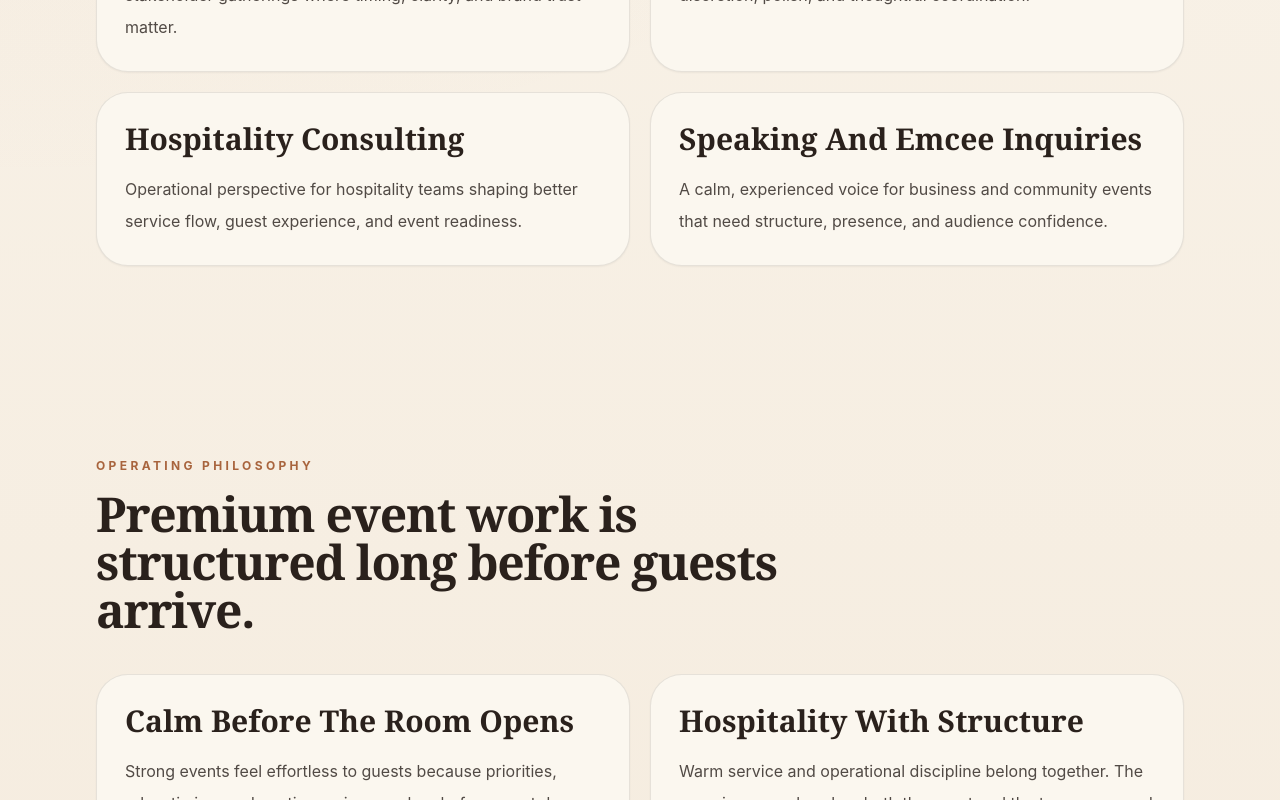
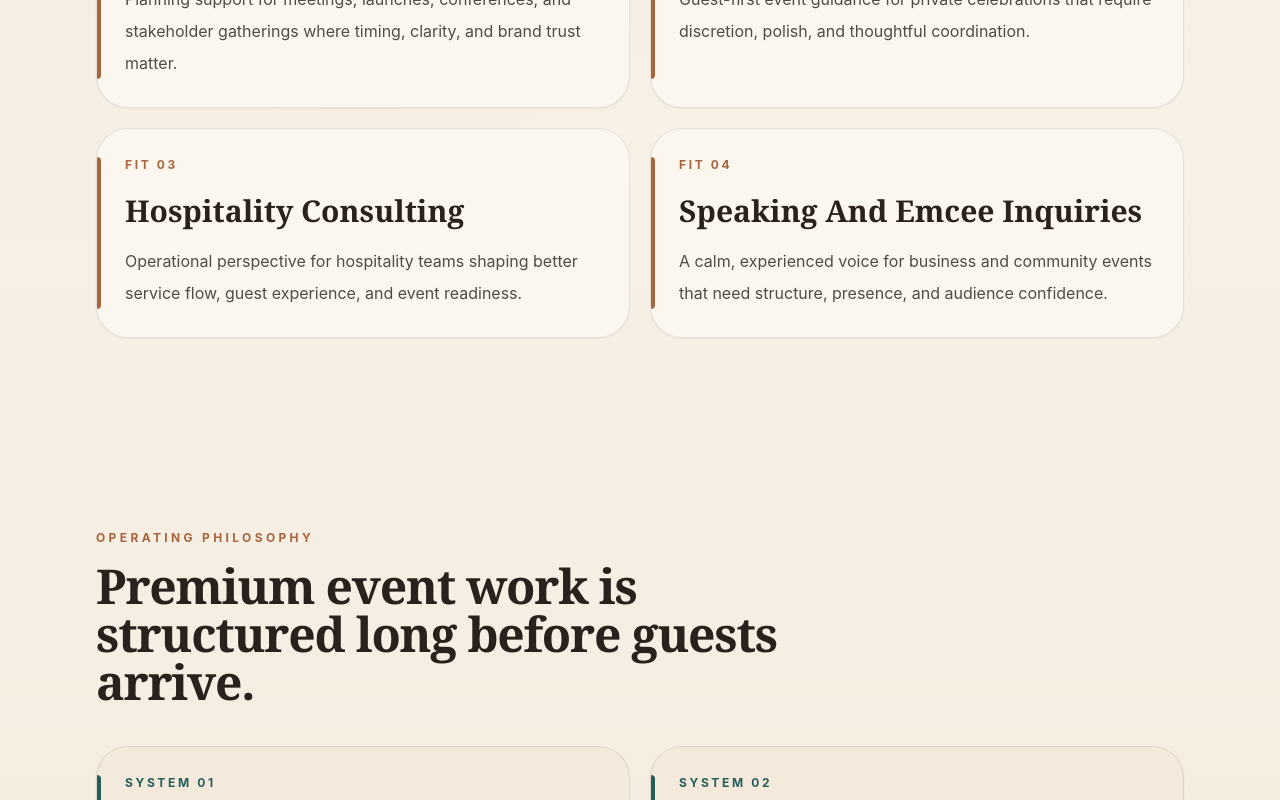
Before and after one commit to proviainc/mahnazalikhani-site, a Next.js app: page / in a window 1280 px wide. Shown: the part 1540-2340 px from the top of the page. Built offline with nearby package versions, Linux system fonts and the light colour scheme.

Commit message:
Add content-based visual card accents

```diff
--- a/app/event-strategy/page.tsx
+++ b/app/event-strategy/page.tsx
@@ -49,9 +49,11 @@ export default function EventStrategyPage() {
           title="The consultation is designed for teams who need clarity before committing the next step."
         />
         <div className="mt-10 grid gap-4">
-          {consultationFit.map((item) => (
-            <div key={item} className="card flex gap-4">
-              <span className="mt-1 h-3 w-3 shrink-0 rounded-full bg-copper" aria-hidden="true" />
+          {consultationFit.map((item, index) => (
+            <div key={item} className="card relative overflow-hidden border-l-4 border-l-copper bg-softSand/35">
+              <p className="mb-3 text-xs font-bold uppercase tracking-[0.22em] text-copper">
+                Fit clarity {String(index + 1).padStart(2, '0')}
+              </p>
               <p className="text-lg leading-8 text-muted">{item}</p>
             </div>
           ))}
@@ -62,7 +64,7 @@ export default function EventStrategyPage() {
           eyebrow="How The Call Helps"
           title="A simple flow for turning uncertainty into planning priorities."
         />
-        <CardGrid items={consultationSteps} />
+        <CardGrid items={consultationSteps} role="process" />
       </section>
       <CTASection
         title="Book Mahnaz’s event strategy consultation."
--- a/app/experience/page.tsx
+++ b/app/experience/page.tsx
@@ -53,14 +53,14 @@ export default function ExperiencePage() {
           eyebrow="Selected Context"
           title="Six focused chapters selected from her professional background."
         />
-        <CardGrid items={selectedExperienceChapters} />
+        <CardGrid items={selectedExperienceChapters} role="proof" />
       </section>
       <section className="section-shell">
         <SectionIntro
           eyebrow="Proof Areas"
           title="Where her event perspective is most relevant."
         />
-        <CardGrid items={proofAreas} />
+        <CardGrid items={proofAreas} role="fit" />
       </section>
       <CTASection
         title="Meet her to find out what she can do for your event."
--- a/app/page.tsx
+++ b/app/page.tsx
@@ -28,21 +28,21 @@ export default function HomePage() {
           title="For events where the details carry real reputational weight."
           description="The site is intentionally focused: help visitors understand Mahnaz’s judgment, decide whether there is a fit, and book a consultation."
         />
-        <CardGrid items={audienceCards} />
+        <CardGrid items={audienceCards} role="fit" />
       </section>
       <section className="section-shell">
         <SectionIntro
           eyebrow="Operating Philosophy"
           title="Premium event work is structured long before guests arrive."
         />
-        <CardGrid items={philosophy} />
+        <CardGrid items={philosophy} role="system" />
       </section>
       <section className="section-shell">
         <SectionIntro
           eyebrow="Selected Experience"
           title="Four highlights from a longer operating arc. See Experience for the full chapter list."
         />
-        <CardGrid items={homeExperiencePreview} />
+        <CardGrid items={homeExperiencePreview} role="proof" />
       </section>
       <CTASection
         title="Start with a focused event strategy conversation."
--- a/components/sections.tsx
+++ b/components/sections.tsx
@@ -3,6 +3,49 @@ import Image from 'next/image';
 
 import { TrackedLink } from './page-shell';
 import { siteConfig } from '../site.config';
+
+type CardRole = 'default' | 'fit' | 'system' | 'proof' | 'process';
+
+const cardRoleStyles: Record<
+  CardRole,
+  {
+    accent: string;
+    label: string;
+    labelClass: string;
+    cardClass: string;
+  }
+> = {
+  default: {
+    accent: '',
+    label: '',
+    labelClass: 'text-muted',
+    cardClass: '',
+  },
+  fit: {
+    accent: 'bg-copper',
+    label: 'Fit',
+    labelClass: 'text-copper',
+    cardClass: 'bg-warmIvory',
+  },
+  system: {
+    accent: 'bg-deepTeal',
+    label: 'System',
+    labelClass: 'text-deepTeal',
+    cardClass: 'bg-softSand/35',
+  },
+  proof: {
+    accent: 'bg-copperDark',
+    label: 'Proof',
+    labelClass: 'text-copperDark',
+    cardClass: 'bg-warmIvory',
+  },
+  process: {
+    accent: 'bg-deepTeal',
+    label: 'Step',
+    labelClass: 'text-deepTeal',
+    cardClass: 'bg-warmIvory',
+  },
+};
 
 /**
  * Editorial hero portrait: studio background aligns with a calm, premium frame;
@@ -94,13 +137,40 @@ export function SectionIntro({
 
 export function CardGrid({
   items,
+  role = 'default',
 }: {
   items: ReadonlyArray<{ title: string; description: string }>;
+  role?: CardRole;
 }) {
+  const styles = cardRoleStyles[role];
+
   return (
     <div className="mt-10 grid gap-5 md:grid-cols-2">
-      {items.map((item) => (
-        <article key={item.title} className="card">
+      {items.map((item, index) => (
+        <article
+          key={item.title}
+          className={`card group relative overflow-hidden transition duration-200 hover:-translate-y-0.5 hover:shadow-soft ${styles.cardClass}`}
+        >
+          {role === 'process' ? (
+            <div className="mb-6 flex items-center gap-3">
+              <span className="flex size-10 items-center justify-center rounded-full border border-deepTeal/20 bg-deepTeal/8 text-sm font-bold text-deepTeal">
+                {String(index + 1).padStart(2, '0')}
+              </span>
+              <span className={`text-xs font-bold uppercase tracking-[0.22em] ${styles.labelClass}`}>
+                {styles.label}
+              </span>
+            </div>
+          ) : styles.label ? (
+            <p className={`mb-5 text-xs font-bold uppercase tracking-[0.22em] ${styles.labelClass}`}>
+              {styles.label} {String(index + 1).padStart(2, '0')}
+            </p>
+          ) : null}
+          {role === 'process' ? (
+            <span className={`absolute inset-x-0 top-0 h-1 ${styles.accent}`} aria-hidden="true" />
+          ) : null}
+          {role !== 'default' && role !== 'process' ? (
+            <span className={`absolute inset-y-7 left-0 w-1 rounded-r-full ${styles.accent}`} aria-hidden="true" />
+          ) : null}
           <h3 className="font-display text-3xl font-semibold text-espresso">{item.title}</h3>
           <p className="mt-4 text-base leading-8 text-muted">{item.description}</p>
         </article>
```
